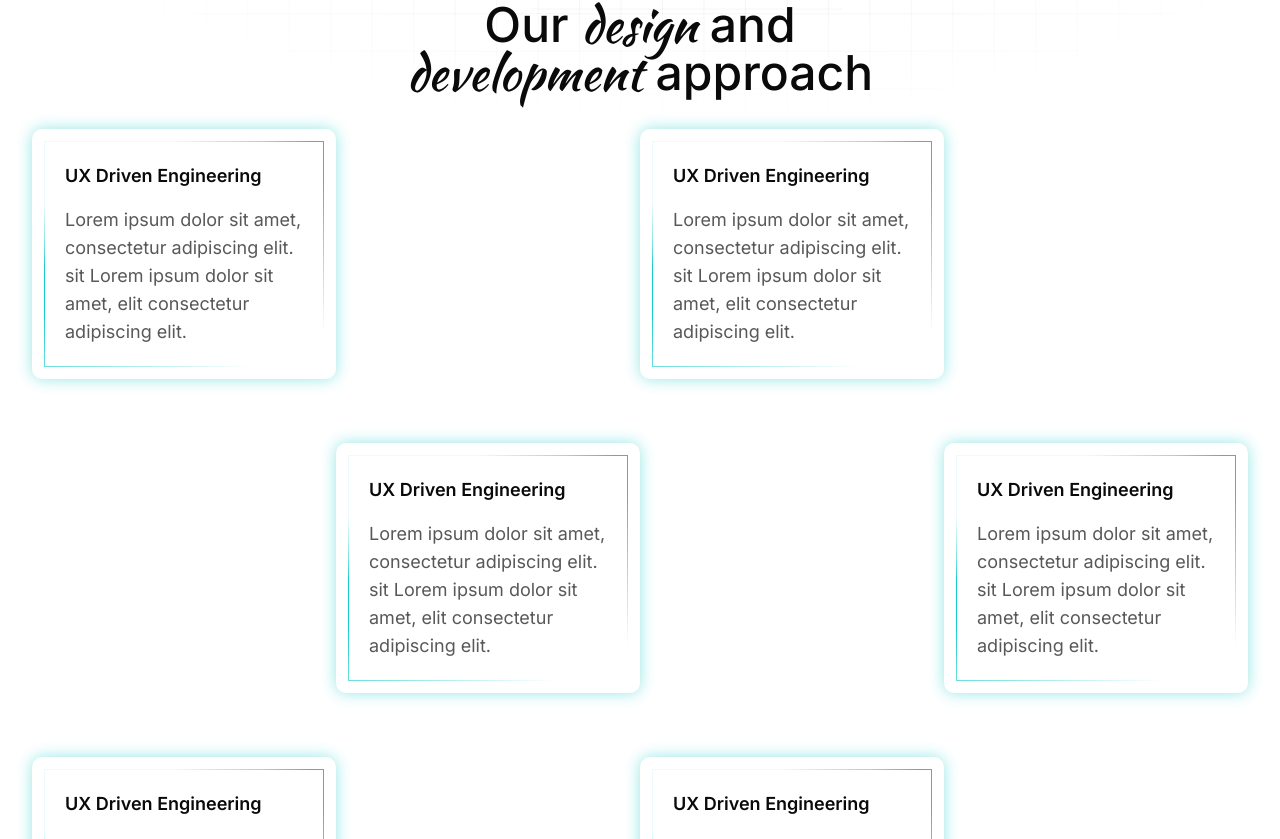
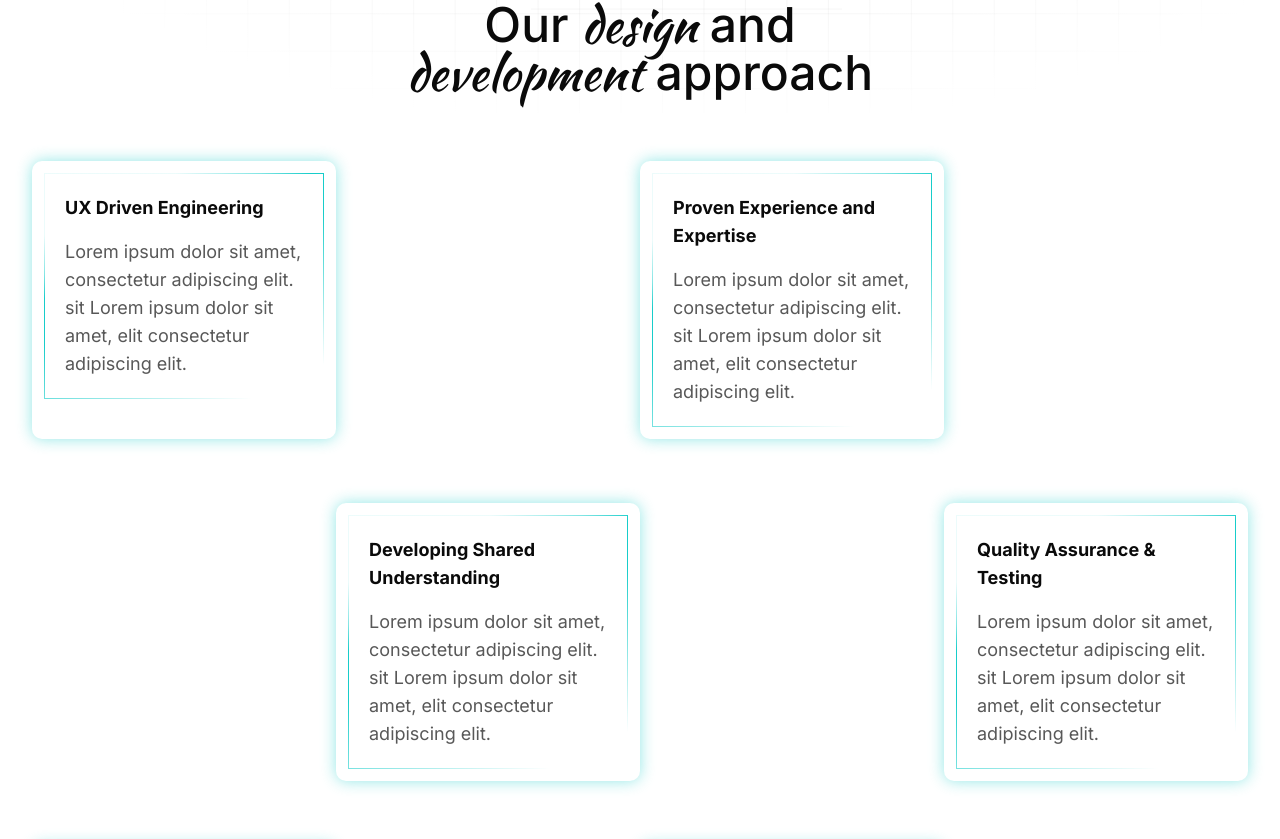
Before and after one commit to Roshen-Perera/ceylon-developers-portfolio, a Next.js app: page / in a window 1280 px wide. Shown: the part 1821-2660 px from the top of the page. Built offline with nearby package versions, Linux system fonts and the light colour scheme.

Commit message:
created approches

```diff
--- a/app/page.tsx
+++ b/app/page.tsx
@@ -138,7 +138,7 @@ export default function Home() {
           </div>
         </div>
         <div className="flex flex-col items-center justify-center mt-12">
-          <div className="text-center">
+          <div className="text-center mb-8">
             <p className="text-5xl font-medium">
               Our <span className="font-kaushan">design</span> and
               <br />
@@ -148,7 +148,7 @@ export default function Home() {
           <div className="grid grid-cols-4 p-8">
             <div className="p-3 shadow-[0px_0px_15px_rgba(23,205,202,0.47)] rounded-lg">
               <div className="flex flex-col p-5 gradient-border rounded-2xl gap-4 ">
-                <p className="text-lg font-semibold">UX Driven Engineering</p>
+                <p className="text-lg font-bold">UX Driven Engineering</p>
                 <p className="text-lg text-[#585858]">
                   Lorem ipsum dolor sit amet, consectetur adipiscing elit. sit
                   Lorem ipsum dolor sit amet, elit consectetur adipiscing elit.{" "}
@@ -158,7 +158,9 @@ export default function Home() {
             <div></div>
             <div className="p-3 shadow-[0px_0px_15px_rgba(23,205,202,0.47)] rounded-lg">
               <div className="flex flex-col p-5 gradient-border rounded-2xl gap-4 ">
-                <p className="text-lg font-semibold">UX Driven Engineering</p>
+                <p className="text-lg font-bold">
+                  Proven Experience and Expertise
+                </p>
                 <p className="text-lg text-[#585858]">
                   Lorem ipsum dolor sit amet, consectetur adipiscing elit. sit
                   Lorem ipsum dolor sit amet, elit consectetur adipiscing elit.{" "}
@@ -171,7 +173,9 @@ export default function Home() {
             <div></div>
             <div className="p-3 shadow-[0px_0px_15px_rgba(23,205,202,0.47)] rounded-lg">
               <div className="flex flex-col p-5 gradient-border rounded-2xl gap-4 ">
-                <p className="text-lg font-semibold">UX Driven Engineering</p>
+                <p className="text-lg font-bold">
+                  Developing Shared Understanding
+                </p>
                 <p className="text-lg text-[#585858]">
                   Lorem ipsum dolor sit amet, consectetur adipiscing elit. sit
                   Lorem ipsum dolor sit amet, elit consectetur adipiscing elit.{" "}
@@ -181,7 +185,7 @@ export default function Home() {
             <div></div>
             <div className="p-3 shadow-[0px_0px_15px_rgba(23,205,202,0.47)] rounded-lg">
               <div className="flex flex-col p-5 gradient-border rounded-2xl gap-4 ">
-                <p className="text-lg font-semibold">UX Driven Engineering</p>
+                <p className="text-lg font-bold">Quality Assurance & Testing</p>
                 <p className="text-lg text-[#585858]">
                   Lorem ipsum dolor sit amet, consectetur adipiscing elit. sit
                   Lorem ipsum dolor sit amet, elit consectetur adipiscing elit.{" "}
@@ -192,7 +196,9 @@ export default function Home() {
           <div className="grid grid-cols-4 p-8">
             <div className="p-3 shadow-[0px_0px_15px_rgba(23,205,202,0.47)] rounded-lg">
               <div className="flex flex-col p-5 gradient-border rounded-2xl gap-4 ">
-                <p className="text-lg font-semibold">UX Driven Engineering</p>
+                <p className="text-lg font-bold">
+                  Security & Intellectual Property
+                </p>
                 <p className="text-lg text-[#585858]">
                   Lorem ipsum dolor sit amet, consectetur adipiscing elit. sit
                   Lorem ipsum dolor sit amet, elit consectetur adipiscing elit.{" "}
@@ -202,7 +208,7 @@ export default function Home() {
             <div></div>
             <div className="p-3 shadow-[0px_0px_15px_rgba(23,205,202,0.47)] rounded-lg">
               <div className="flex flex-col p-5 gradient-border rounded-2xl gap-4 ">
-                <p className="text-lg font-semibold">UX Driven Engineering</p>
+                <p className="text-lg font-bold">Code Reviews</p>
                 <p className="text-lg text-[#585858]">
                   Lorem ipsum dolor sit amet, consectetur adipiscing elit. sit
                   Lorem ipsum dolor sit amet, elit consectetur adipiscing elit.{" "}
```
